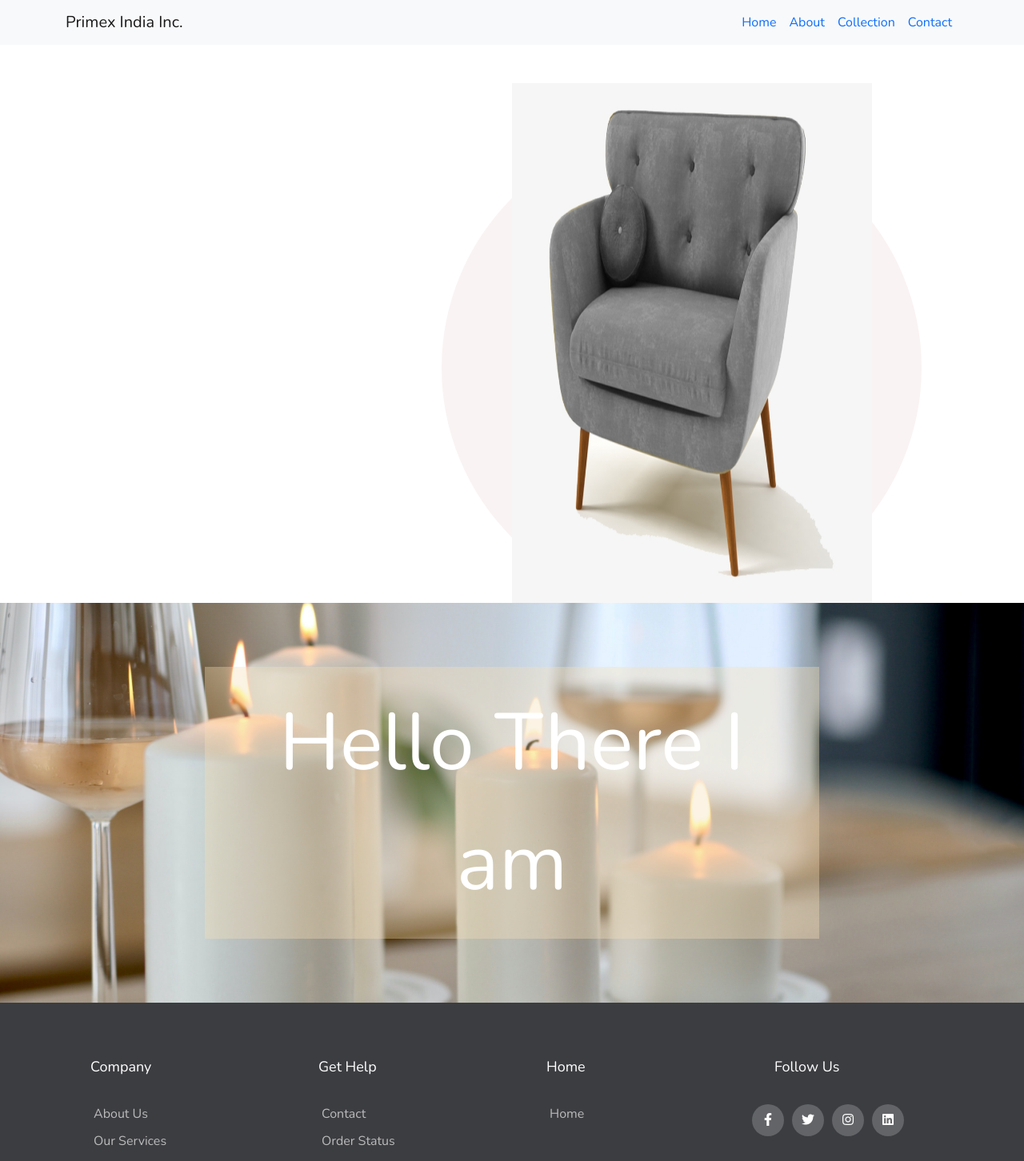
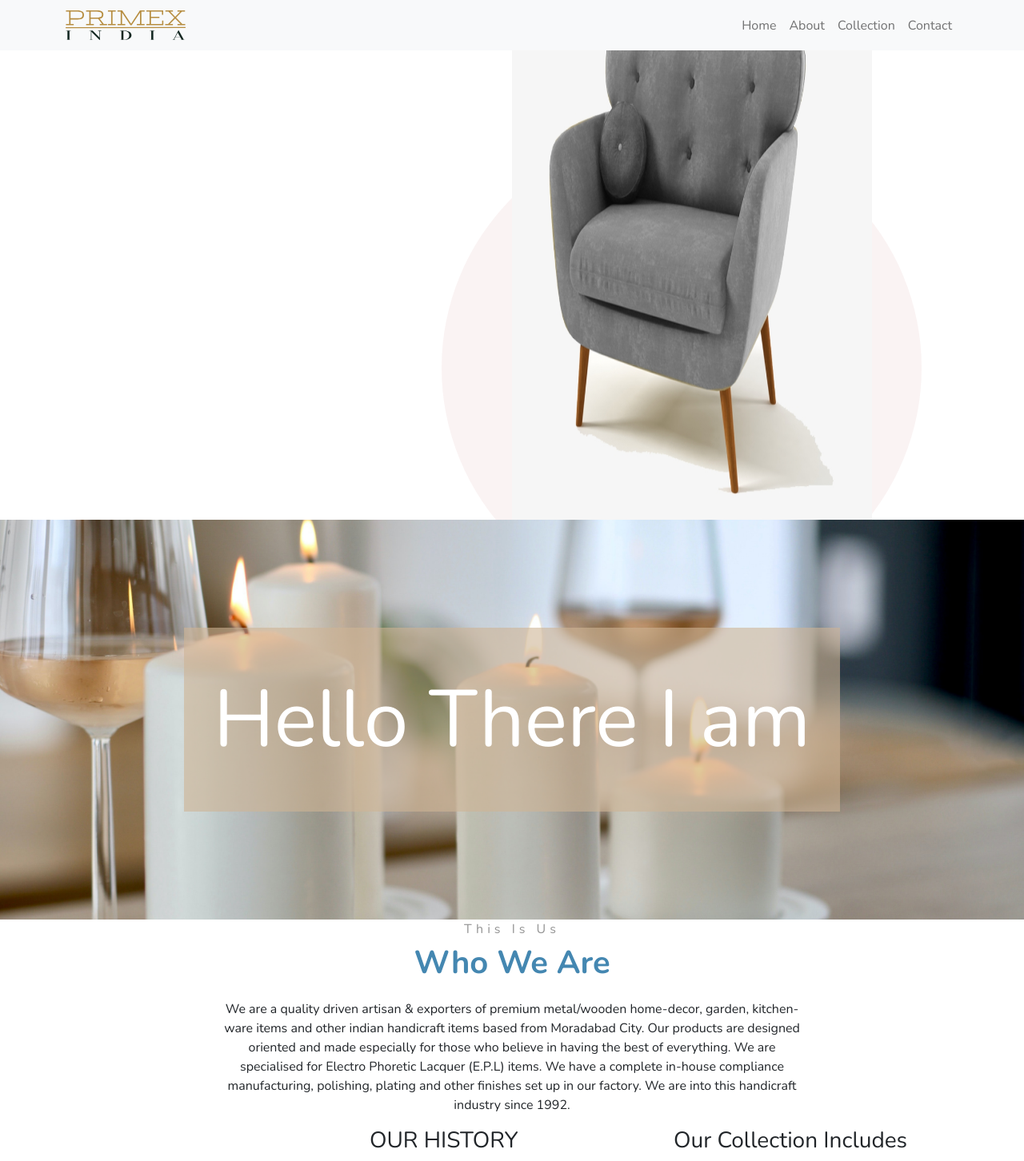
Before and after one commit to prashant0829/trade-site, a React (Create React App) app: page / in a window 1280 px wide. Shown: the top 1452 px of the page at 80% size. Built offline with nearby package versions, Linux system fonts and the light colour scheme.

Commit message:
single page

```diff
--- a/src/App.css
+++ b/src/App.css
@@ -239,3 +239,14 @@ ul {
   min-width: 60%;
   background-color: #f5deb35c;
 }
+
+.parallax-text {
+  max-width: 820px;
+  width: 100%;
+  padding: 40px 20px;
+  background-color: rgba(207, 181, 148, 0.6);
+}
+
+.navbar-brand img {
+  max-width: 150px;
+}
--- a/src/App.js
+++ b/src/App.js
@@ -8,31 +8,20 @@ import Navbar from "./components/Navbar";
 
 function App() {
   return (
-    <div className="">
-      <Router>
-        <Navbar />
-        <div
-          className=" mt-5 mb-5"
-          style={{
-            backgroundImage:
-              "url(" + "/img/olia-nayda-FrxSlhpIjbw-unsplash.png" + ")",
-          }}></div>
-        <Switch>
-          <Route exact path="/">
-            <Index />
-          </Route>
-          <Route exact path="/about">
-            <About />
-          </Route>
-          <Route path="/collection">
-            <Collection />
-          </Route>
-          <Route path="/contact">
-            <Contact />
-          </Route>
-          <Route path="/">404</Route>
-        </Switch>
-      </Router>
+    <div className="" style={{ scrollBehavior: "smooth" }}>
+      <Navbar className="" />
+      <div id="index">
+        <Index />
+      </div>
+      <div id="about">
+        <About />
+      </div>
+      <div id="collection">
+        <Collection />
+      </div>
+      <div id="contact">
+        <Contact />
+      </div>
       <footer className="footer">
         <div className="container">
           <div className="row">
--- a/src/components/Collection.jsx
+++ b/src/components/Collection.jsx
@@ -19,9 +19,9 @@ const collection = () => {
           <div className="card">
             <img src="/img/3.jpg" className="card-img-top" alt="" />
           </div>
-          <div className="card">
+          {/* <div className="card">
             <img src="/img/5.jpg" className="card-img-top" alt="" />
-          </div>
+          </div> */}
           <div className="card">
             <img src="/img/6.jpg" className="card-img-top" alt="" />
           </div>
@@ -43,10 +43,10 @@ const collection = () => {
           <div className="card">
             <img src="/img/12.jpg" className="card-img-top" alt="" />
           </div>
-          <div className="card">
+          {/* <div className="card">
             <img src="/img/13.jpg" className="card-img-top" alt="" />
-          </div>
-          <div className="card">
+          </div> */}
+          {/* <div className="card">
             <img src="/img/14.jpg" className="card-img-top" alt="" />
           </div>
           <div className="card">
@@ -162,7 +162,7 @@ const collection = () => {
           </div>
           <div className="card">
             <img src="/img/52.jpg" className="card-img-top" alt="" />
-          </div>
+          </div> */}
         </div>
       </div>
     </div>
--- a/src/components/Navbar.jsx
+++ b/src/components/Navbar.jsx
@@ -4,10 +4,10 @@ import { Link } from "react-router-dom";
 const Navbar = () => {
   return (
     <div>
-      <nav class="navbar navbar-expand-lg navbar-light bg-light">
+      <nav class="navbar navbar-expand-lg navbar-light bg-light fixed-top">
         <div class="container">
-          <a class="navbar-brand" href="#">
-            Primex India Inc.
+          <a class="navbar-brand" href="#index">
+            <img src="/Logo.svg"></img>
           </a>
           <button
             class="navbar-toggler"
@@ -22,31 +22,23 @@ const Navbar = () => {
           <div class="collapse navbar-collapse" id="navbarNav">
             <ul class="navbar-nav">
               <li class="nav-item">
-                <a class="nav-link " aria-current="page" href="#">
-                  <Link style={{ textDecoration: "none" }} to="/">
-                    Home
-                  </Link>
+                <a class="nav-link " aria-current="page" href="#index">
+                  Home
                 </a>
               </li>
               <li class="nav-item">
-                <a class="nav-link" href="#">
-                  <Link style={{ textDecoration: "none" }} to="/about">
-                    About
-                  </Link>
+                <a class="nav-link" href="#about">
+                  About
                 </a>
               </li>
               <li class="nav-item">
-                <a class="nav-link" href="#">
-                  <Link style={{ textDecoration: "none" }} to="/Collection">
-                    Collection
-                  </Link>
+                <a class="nav-link" href="#collection">
+                  Collection
                 </a>
               </li>
               <li class="nav-item">
-                <a class="nav-link " href="#">
-                  <Link style={{ textDecoration: "none" }} to="/contact">
-                    Contact
-                  </Link>
+                <a class="nav-link " href="#contact">
+                  Contact
                 </a>
               </li>
             </ul>
```
Also changed, not shown: public/Logo.svg (added).
